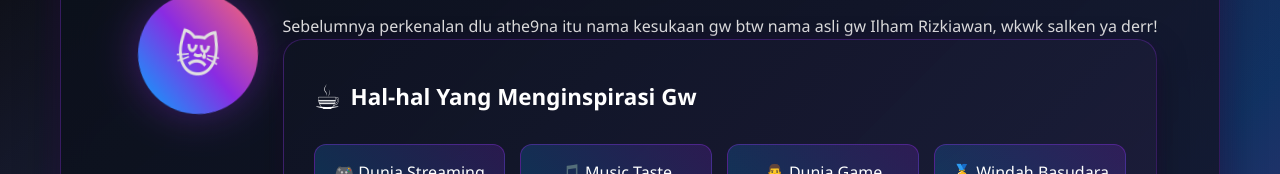
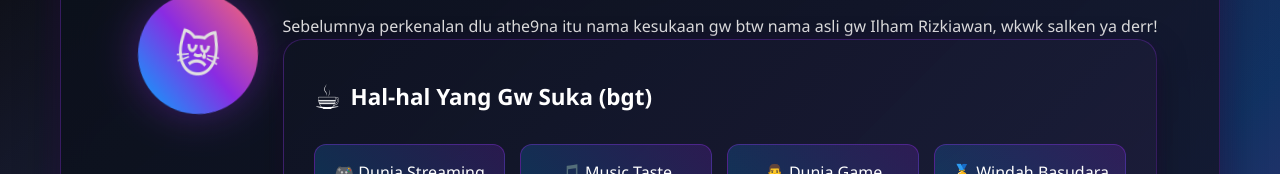
Before and after one commit to Favian69/About-me, a plain HTML site: page index.html in a window 1280 px wide. Shown: the part 205-379 px from the top of the page. Drawn offline with Linux system fonts and the light colour scheme.

Commit message:
Update index.html

```diff
--- a/index.html
+++ b/index.html
@@ -734,7 +734,7 @@
                     <p>Sebelumnya perkenalan dlu athe9na itu nama kesukaan gw btw nama asli gw Ilham Rizkiawan, wkwk salken ya derr!</p>
                     <!-- Point 35: Coffee Chat Wishlist -->
          <div class="about-card">
-                <h3><span class="emoji" style="--delay: 6.2s">☕</span>Hal-hal Yang Menginspirasi Gw</h3>
+                <h3><span class="emoji" style="--delay: 6.2s">☕</span>Hal-hal Yang Gw Suka (bgt)</h3>
                 <div class="personality-grid">
                     <div class="personality-item">🎮 Dunia Streaming</div>
                     <div class="personality-item">🎵 Music Taste</div>
```
